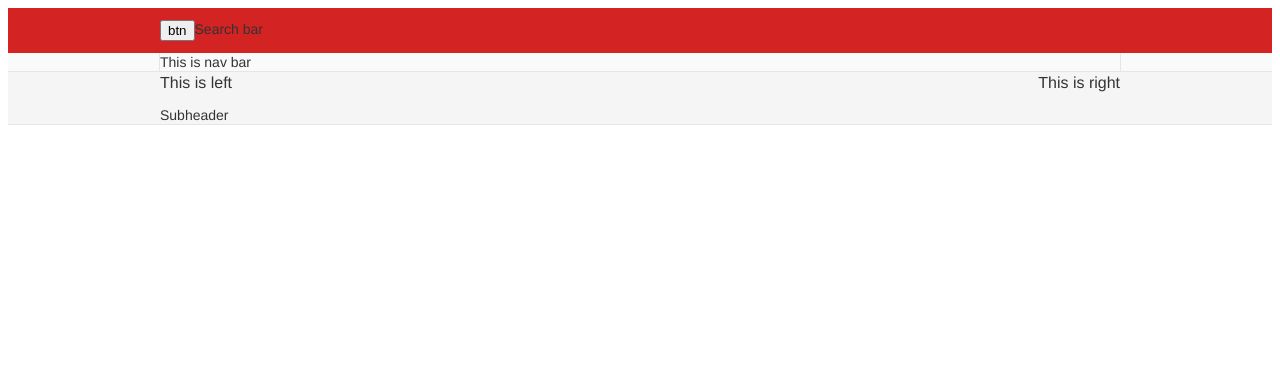
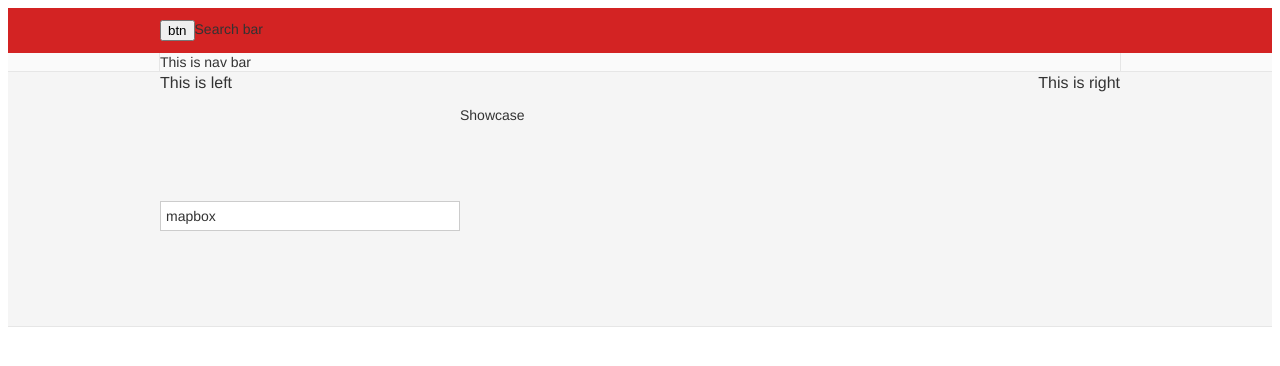
Before and after one commit to stairway-to-heaven-sdc/CL_yelp_bizphoto_service, a React app: page / in a window 1280 px wide. Shown: the top 366 px of the page. Built offline with nearby package versions, Linux system fonts and the light colour scheme; the HTML template or start-up script is replaced by a standard one.

Commit message:
build mapbox and showcase layout

```diff
--- a/client/src/Layout/Bizsub.css
+++ b/client/src/Layout/Bizsub.css
@@ -5,3 +5,30 @@
   display: table-cell;
   vertical-align: middle
 }
+.biz-page-subheader .mapbox-container {
+  width: 33.33333%
+}
+
+.biz-page-subheader .showcase-container {
+  width: 66.66667%
+}
+
+.biz-page-subheader .showcase-container_inner {
+  position: relative;
+  width: 660px;
+  height: 220px
+}
+.biz-page-subheader .top-shelf-grey {
+  z-index: -1;
+  position: absolute;
+  top: -9999px;
+  right: -9999px;
+  bottom: 0;
+  left: -9999px
+}
+
+.mapbox {
+  padding: 5px;
+  background: #fff;
+  border: 1px solid #ccc
+}
--- a/client/src/Layout/Bizsub.jsx
+++ b/client/src/Layout/Bizsub.jsx
@@ -1,9 +1,16 @@
 import React from 'react';
 import './Bizsub.css';
+import Mapbox from '../Mapbox/Mapbox';
+import Showcase from '../Showcase/Showcase';
 
 const Bizsub = () => (
   <div className="biz-page-subheader">
-  Subheader
+    <div className="mapbox-container">
+      <Mapbox />
+    </div>
+    <div className="showcase-container">
+      <Showcase />
+    </div>
   </div>
 );
 
--- /dev/null
+++ b/client/src/Mapbox/Mapbox.jsx
@@ -0,0 +1,10 @@
+import React from 'react';
+import './mapbox.css';
+
+const Mapbox = () => (
+  <div className="mapbox">
+mapbox
+  </div>
+);
+
+export default Mapbox;
--- /dev/null
+++ b/client/src/Mapbox/mapbox.css
@@ -0,0 +1,5 @@
+.mapbox {
+  padding: 5px;
+  background: #fff;
+  border: 1px solid #ccc
+}
--- /dev/null
+++ b/client/src/Showcase/Showcase.jsx
@@ -0,0 +1,9 @@
+import React from 'react';
+
+const Showcase = () => (
+  <div className="showcase-container_inner">
+Showcase
+  </div>
+);
+
+export default Showcase;
```
